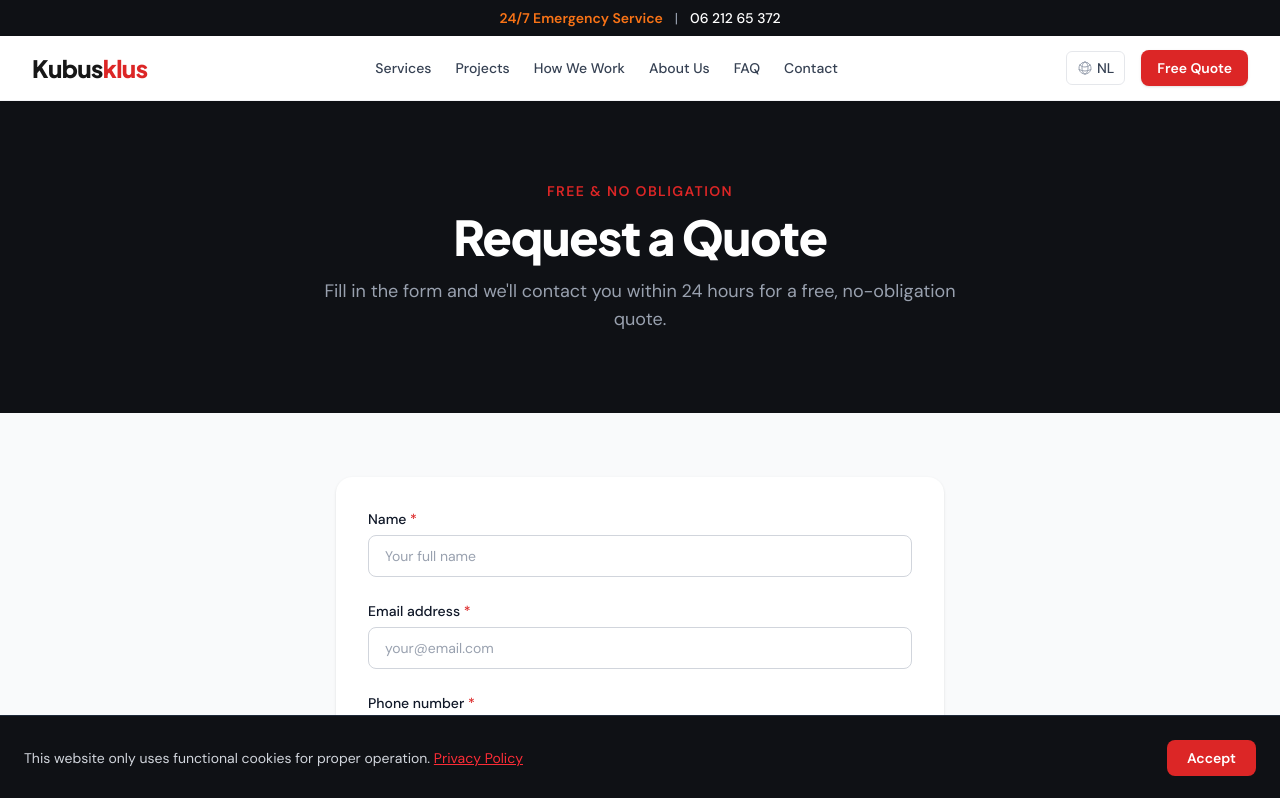
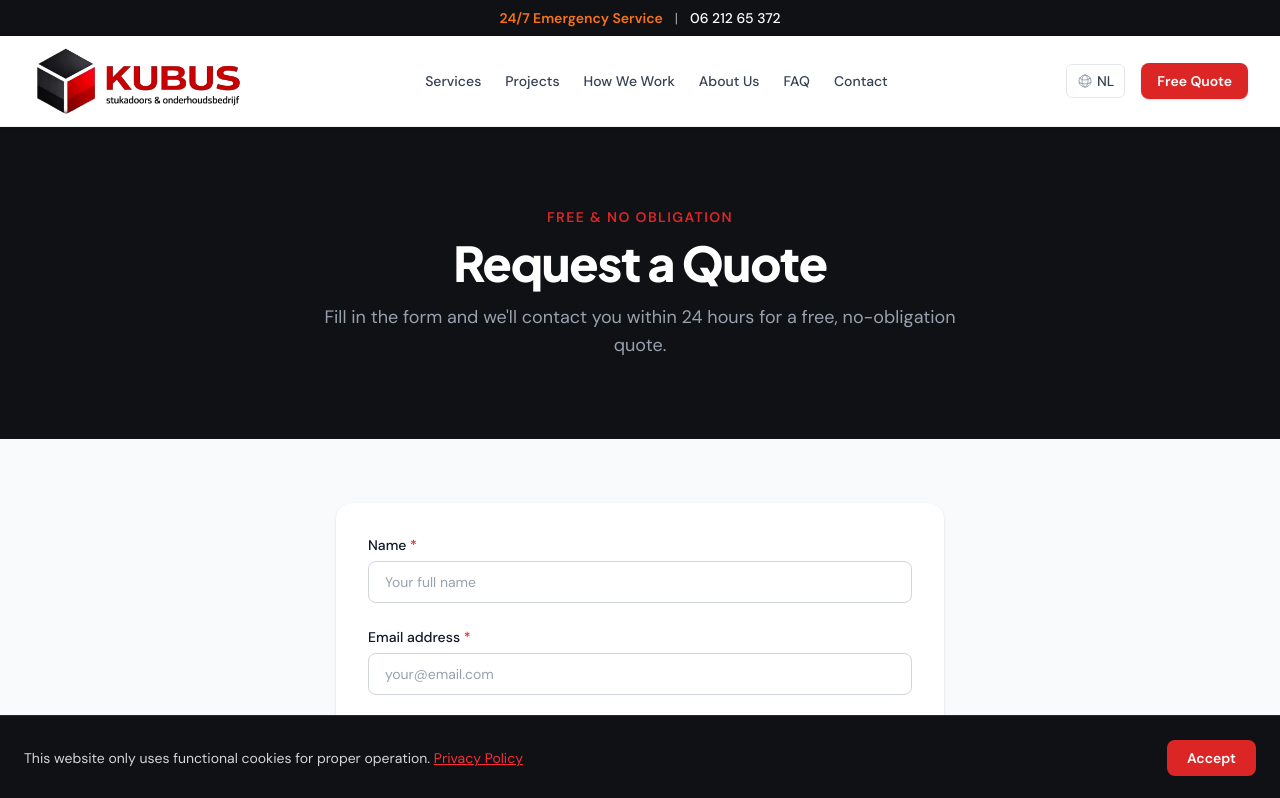
Before and after one commit to goktugg21/kubusklus-website, a Next.js app: page /en/offerte in a window 1280 px wide. Shown: the top 798 px of the page. Built offline with nearby package versions, Linux system fonts and the light colour scheme.

Commit message:
Logo added + all audit fixes

```diff
--- a/src/components/layout/Navbar.tsx
+++ b/src/components/layout/Navbar.tsx
@@ -1,6 +1,7 @@
 'use client';
 
 import { useState } from 'react';
+import Image from 'next/image';
 import Link from 'next/link';
 import { useTranslations } from 'next-intl';
 import LanguageSwitcher from './LanguageSwitcher';
@@ -21,12 +22,10 @@ export default function Navbar() {
   return (
     <header className="sticky top-0 z-50 bg-white/95 backdrop-blur-sm border-b border-gray-100 shadow-sm">
       <nav className="mx-auto max-w-7xl px-4 sm:px-6 lg:px-8">
-        <div className="flex h-16 items-center justify-between">
+        <div className="flex h-auto py-2 md:py-3 items-center justify-between">
           {/* Logo */}
           <Link href="/" className="flex items-center">
-            <span className="text-2xl font-extrabold tracking-tight font-[family-name:var(--font-heading)]">
-              Kubus<span className="text-red-600">klus</span>
-            </span>
+            <Image src="/images/logo-navbar2.png" alt="Kubusklus" width={215} height={90} style={{ objectFit: 'contain' }} priority />
           </Link>
 
           {/* Desktop nav links */}
```
Also changed, not shown: public/images/logo-navbar.png (added), public/images/logo-navbar2.png (added).
